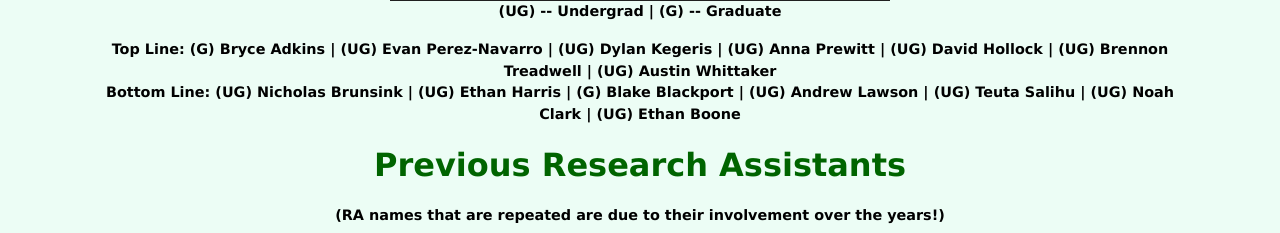
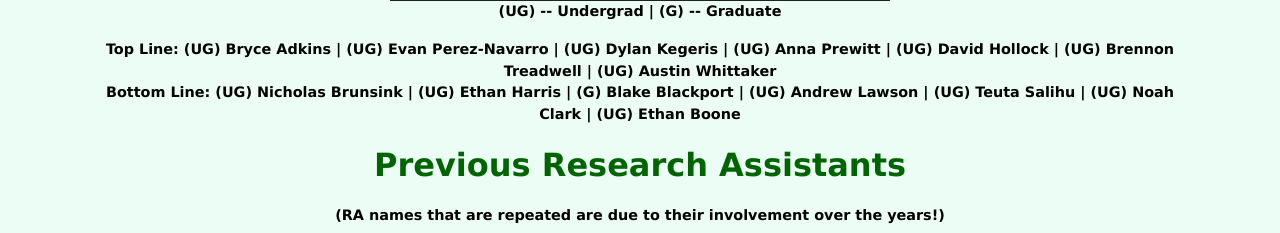
Before and after one commit to UNCWMixedReality/ShowcaseWebsite, a Flask app: page /VASCContributors in a window 1280 px wide. Shown: the part 1332-1565 px from the top of the page. Run offline with Flask 2, Linux system fonts and the light colour scheme; some libraries are stand-ins or nearby versions.

Commit message:
fixed student info

```diff
--- a/Website/templates/ContributorsVASC.html
+++ b/Website/templates/ContributorsVASC.html
@@ -47,7 +47,7 @@
     <p style="color:#006400;font-family:Geneva;text-align:center; font-size:200%;"><strong> 2022 Research Assistants </strong></p>
     <img src="{{url_for('static',filename = 'pics/2022 Internship.jpg')}}" style="display: block; margin-left: auto ; margin-right: auto ; width:500px;height:300px;"/>
     <p style="color:black;font-family:Geneva;text-align:center; font-size:90%;"><strong> (UG) -- Undergrad | (G) -- Graduate</strong></p>
-    <p style="color:black;font-family:Geneva;text-align:center; font-size:90%;"><strong> Top Line: (G) Bryce Adkins | (UG) Evan Perez-Navarro | (UG) Dylan Kegeris | (UG) Anna Prewitt | (UG) David Hollock | (UG) Brennon Treadwell | (UG) Austin Whittaker  <br> Bottom Line: (UG) Nicholas Brunsink | (UG) Ethan Harris | (G) Blake Blackport | (UG) Andrew Lawson | (UG) Teuta Salihu | (UG) Noah Clark | (UG) Ethan Boone  </strong> </p>
+    <p style="color:black;font-family:Geneva;text-align:center; font-size:90%;"><strong> Top Line: (UG) Bryce Adkins | (UG) Evan Perez-Navarro | (UG) Dylan Kegeris | (UG) Anna Prewitt | (UG) David Hollock | (UG) Brennon Treadwell | (UG) Austin Whittaker  <br> Bottom Line: (UG) Nicholas Brunsink | (UG) Ethan Harris | (G) Blake Blackport | (UG) Andrew Lawson | (UG) Teuta Salihu | (UG) Noah Clark | (UG) Ethan Boone  </strong> </p>
 
 
     <p style="color:#006400;font-family:Geneva;text-align:center; font-size:200%;"><strong> Previous Research Assistants </strong></p>
```
